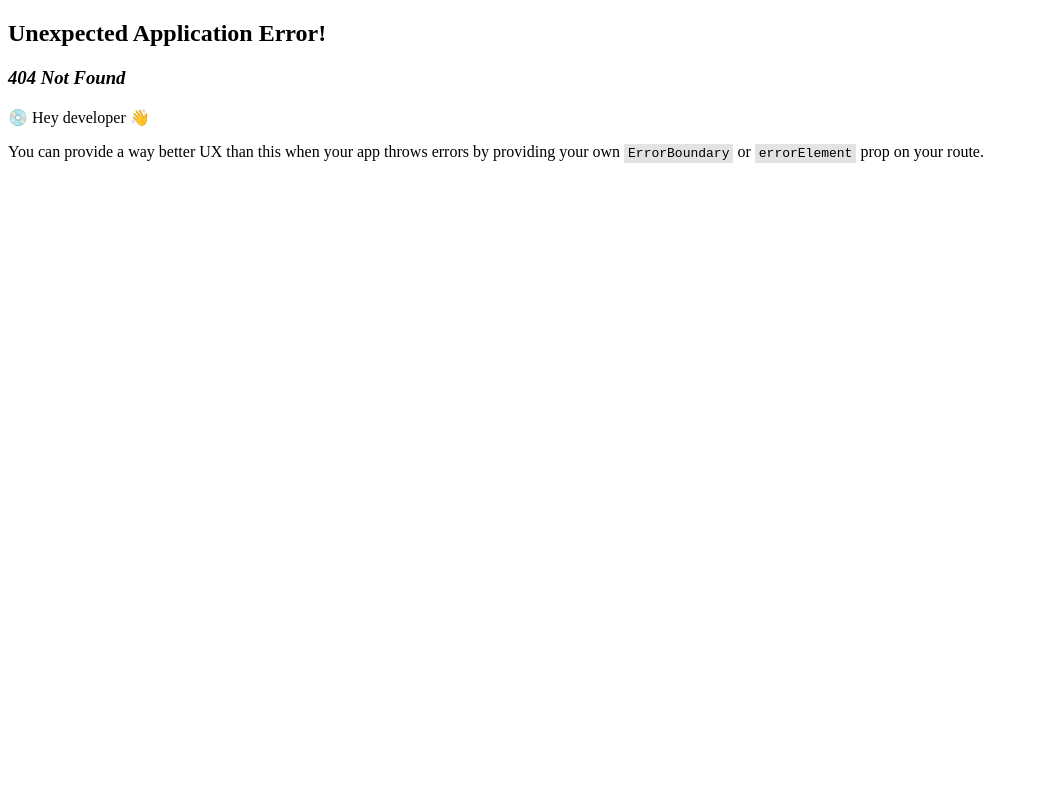
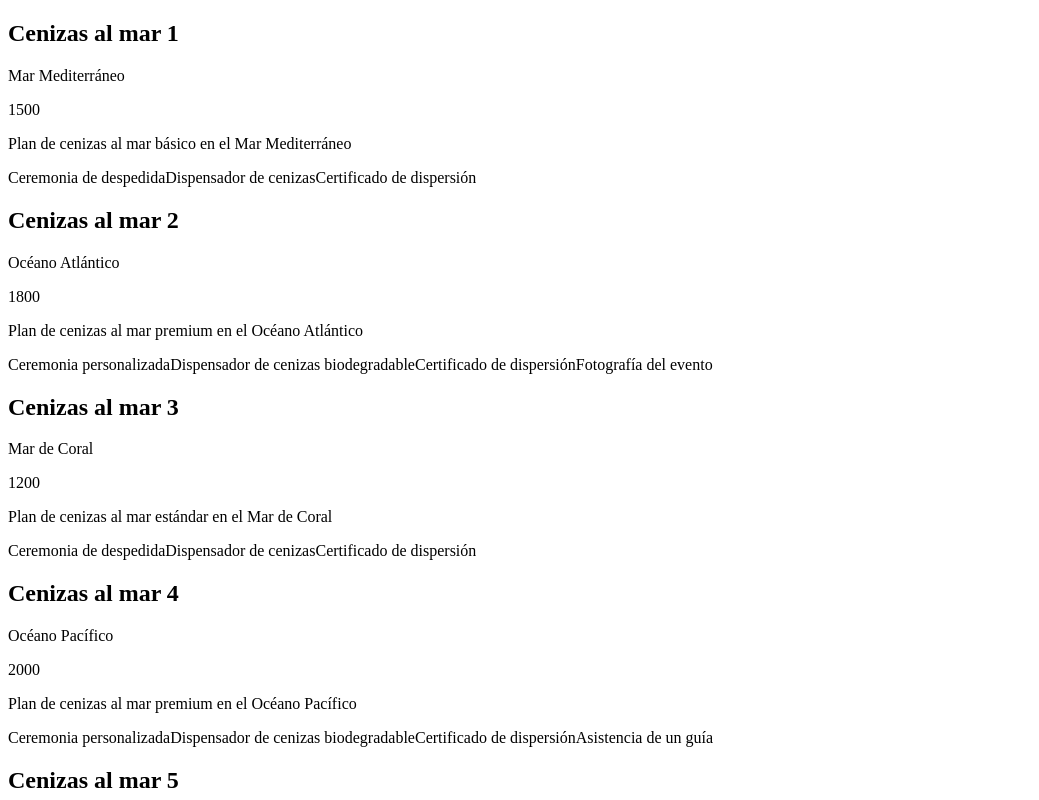
Before and after one commit to amlola88/FunerariaReact, a React (Vite) app: page /CenizasMar in a window 1280 px wide. Before the commit this address had no page. Shown: the top 800 px of the page, without its empty margins (0-1039 px from the left). Built offline with nearby package versions, Linux system fonts and the light colour scheme.

Commit message:
Se crean dos nuevos componentes, enrutados y con sus respectivos archivos Json

```diff
--- /dev/null
+++ b/src/components/servicios/BosqueCenizario.jsx
@@ -0,0 +1,33 @@
+import { useEffect,useState } from "react"
+
+const BosqueCenizario = () => {
+    const [bosqueCenizario,setBosqueCenizario]=useState([])
+    const mostrarBosqueCenizario=async()=>{
+        await fetch("src/json/bosque.json")
+        .then((res)=>res.json())
+        .then((data)=>setBosqueCenizario(data))
+        .catch((err)=>{
+            console.log(err)
+        })
+        console.log(bosqueCenizario)
+    }
+    useEffect(()=>{mostrarBosqueCenizario()},[])
+  return (
+    <div className="bosqueCenizario">
+    {bosqueCenizario.map((bosqueCenizario)=>(
+        <section key={bosqueCenizario.id} className="CardbosqueCenizario">
+            <h1>{bosqueCenizario.nombre}</h1>
+            <p>{bosqueCenizario.ubicacion}</p>
+            <p>{bosqueCenizario.precio}</p>
+            <p>{bosqueCenizario.descripcion}</p>
+            <p>{bosqueCenizario.incluye}</p>
+       </section>
+
+    ))}
+
+</div>
+
+  )
+}
+
+export default BosqueCenizario
--- /dev/null
+++ b/src/components/servicios/CenizasMar.jsx
@@ -0,0 +1,32 @@
+import { useEffect,useState } from "react"
+
+const CenizasMar = () => {
+    const [cenizasMar,setCenizasMar]=useState([])
+    const mostrarCenizasMar=async()=>{
+        await fetch("src/json/mar.json")
+        .then((res)=>res.json())
+        .then((data)=>setCenizasMar(data))
+        .catch((err)=>{
+            console.log(err)
+        });
+        console.log(cenizasMar)
+    }
+    useEffect(()=>{mostrarCenizasMar()},[])
+  return (
+    <div className="cenizasMar">
+    {cenizasMar.map((cenizasMar)=>(
+        <section key={cenizasMar.id} className="CardCenizasMar">
+            <h1>{cenizasMar.nombre}</h1>
+            <p>{cenizasMar.ubicacion}</p>
+            <p>{cenizasMar.precio}</p>
+            <p>{cenizasMar.descripcion}</p>
+            <p>{cenizasMar.incluye}</p>
+       </section>
+
+    ))}
+
+</div>
+  )
+}
+
+export default CenizasMar
--- /dev/null
+++ b/src/json/mar.json
@@ -0,0 +1,83 @@
+[
+    {
+        "id":1,
+        "nombre": "Cenizas al mar 1",
+        "ubicacion": "Mar Mediterráneo",
+        "precio": 1500,
+        "descripcion": "Plan de cenizas al mar básico en el Mar Mediterráneo",
+        "incluye": ["Ceremonia de despedida", "Dispensador de cenizas", "Certificado de dispersión"]
+    },
+    {
+        "id":2,
+        "nombre": "Cenizas al mar 2",
+        "ubicacion": "Océano Atlántico",
+        "precio": 1800,
+        "descripcion": "Plan de cenizas al mar premium en el Océano Atlántico",
+        "incluye": ["Ceremonia personalizada", "Dispensador de cenizas biodegradable", "Certificado de dispersión", "Fotografía del evento"]
+    },
+    {
+        "id":3,
+        "nombre": "Cenizas al mar 3",
+        "ubicacion": "Mar de Coral",
+        "precio": 1200,
+        "descripcion": "Plan de cenizas al mar estándar en el Mar de Coral",
+        "incluye": ["Ceremonia de despedida", "Dispensador de cenizas", "Certificado de dispersión"]
+    },
+    {
+        "id":4,
+        "nombre": "Cenizas al mar 4",
+        "ubicacion": "Océano Pacífico",
+        "precio": 2000,
+        "descripcion": "Plan de cenizas al mar premium en el Océano Pacífico",
+        "incluye": ["Ceremonia personalizada", "Dispensador de cenizas biodegradable", "Certificado de dispersión", "Asistencia de un guía"]
+      },
+      {
+        "id":5,
+        "nombre": "Cenizas al mar 5",
+        "ubicacion": "Mar del Norte",
+        "precio": 1600,
+        "descripcion": "Plan de cenizas al mar en el Mar del Norte",
+        "incluye": ["Ceremonia de despedida", "Dispensador de cenizas", "Certificado de dispersión", "Registro fotográfico"]
+      },
+      {
+        "id":6,
+        "nombre": "Cenizas al mar 6",
+        "ubicacion": "Mar de Bering",
+        "precio": 2200,
+        "descripcion": "Plan de cenizas al mar premium en el Mar de Bering",
+        "incluye": ["Ceremonia personalizada", "Dispensador de cenizas biodegradable", "Certificado de dispersión", "Servicio de transporte"]
+      },
+      {
+        "id":7,
+        "nombre": "Cenizas al mar 7",
+        "ubicacion": "Mar Caribe",
+        "precio": 1700,
+        "descripcion": "Plan de cenizas al mar en el Mar Caribe",
+        "incluye": ["Ceremonia de despedida", "Dispensador de cenizas", "Certificado de dispersión"]
+      },
+      {
+        "id":8,
+        "nombre": "Cenizas al mar 8",
+        "ubicacion": "Mar en la reserva Tairona",
+        "precio": 1700,
+        "descripcion": "Plan de cenizas al mar en la reserva Tairona",
+        "incluye": ["Ceremonia de despedida", "Dispensador de cenizas", "Certificado de dispersión"]
+      },
+      {
+        "id":9,
+        "nombre": "Servicio para depositar Cenizas en Manantial 1",
+        "ubicacion": "Manantial de Aguas Claras",
+        "precio": 1500,
+        "descripcion": "Servicio para tirar las cenizas de seres queridos en el Manantial de Aguas Claras",
+        "incluye": ["Ceremonia de despedida", "Tirar cenizas en el manantial", "Certificado de dispersión"]
+      },
+      {
+        "id":10,
+        "nombre": "Servicio para depositar Cenizas en Manantial 2",
+        "ubicacion": "Manantial de la Cascada",
+        "precio": 1800,
+        "descripcion": "Servicio para tirar las cenizas de seres queridos en el Manantial de la Cascada",
+        "incluye": ["Ceremonia personalizada", "Tirar cenizas en el manantial", "Certificado de dispersión"]
+      }
+
+]
```
Also changed, not shown: src/App.jsx (+11 -2 lines), src/json/bosque.json (added, +83 -0 lines).
